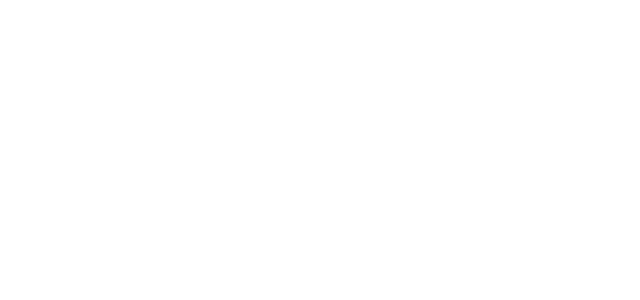
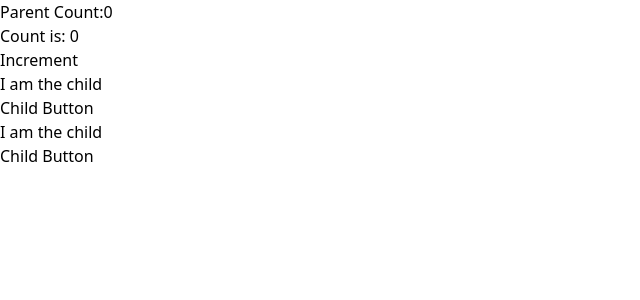
Before and after one commit to Shafee-ee/React_practice25, a React (Vite) app: page /ParentRerender in a window 1280 px wide. Before the commit this address had no page. Shown: the top 300 px of the page, without its empty margins (0-640 px from the left). Built offline with nearby package versions, Linux system fonts and the light colour scheme.

Commit message:
Practice

```diff
--- a/src/AppRoutes.jsx
+++ b/src/AppRoutes.jsx
@@ -8,6 +8,9 @@
 import FocusInput from './pages/FocusInput';
 import MultiInputChild from './pages/MultiInputChild';
 import MultiInputParent from './pages/MultiInputParent';
+import ParentRerender from './pages/ParentRerender';
+import ChildRerender from './pages/ChildRerender';
+import TempTest from './pages/TempTest';
 
 export default function AppRoutes() {
     return (
@@ -21,6 +24,9 @@
             <Route path="/FocusInput" element={<FocusInput />} />
             <Route path="MultiInputChild" element={<MultiInputChild />} />
             <Route path="/MultiInputParent" element={<MultiInputParent />} />
+            <Route path="/ParentRerender" element={<ParentRerender />} />
+            <Route path="/ChildRerender" element={<ChildRerender />} />
+            <Route path="/temp" element={<TempTest />} />
         </Routes>
     )
 }
--- /dev/null
+++ b/src/pages/ChildRerender.jsx
@@ -0,0 +1,15 @@
+import React from 'react'
+
+const ChildRerender = ({ onClick }) => {
+    console.log("Child Rendered");
+
+    return (
+        <div className='border p-4'>
+            <p>I am the child</p>
+
+            <button className="bg-red-300 p-4" onClick={onClick}>Child Button</button>
+        </div>
+    )
+}
+
+export default ChildRerender
--- a/src/pages/Home.jsx
+++ b/src/pages/Home.jsx
@@ -7,28 +7,30 @@
         <div>
             <h1 className='bg-green-300 text-center font-bold '>Welcome to React PlayGround</h1>
             <div className='p-10'>
-                <button className='py-4 bg-blue-300 rounded-lg px-4 hover:bg-blue-400' onClick={() => navigate("/reducer")}>
+                <button className='py-4 bg-blue-300 rounded-lg px-4 mt-2 hover:bg-blue-400' onClick={() => navigate("/reducer")}>
                     Go UseReducer
                 </button>
 
-                <button className='py-4 bg-red-300 rounded-lg px-4 ml-5 hover:bg-red-400' onClick={() => navigate("/reducerMem")}>
+                <button className='py-4 bg-red-300 rounded-lg px-4 mt-2 ml-5 hover:bg-red-400' onClick={() => navigate("/reducerMem")}>
                     ReduceAgain                </button>
-                <button className='py-4 bg-green-300 rounded-lg px-4 ml-5 hover:bg-green-400' onClick={() => navigate("/reduceForm")}>
+                <button className='py-4 bg-green-300 rounded-lg px-4 mt-2 ml-5 hover:bg-green-400' onClick={() => navigate("/reduceForm")}>
                     ReduceForm                </button>
 
-                <button className='py-4 bg-green-300 rounded-lg px-4 ml-5 hover:bg-green-400' onClick={() => navigate("/Parent")}>
+                <button className='py-4 bg-green-300 rounded-lg px-4  mt-2 ml-5 hover:bg-green-400' onClick={() => navigate("/Parent")}>
                     Parent                </button>
 
-                <button className='py-4 bg-green-300 rounded-lg px-4 ml-5 hover:bg-green-400' onClick={() => navigate("/Child")}>
+                <button className='py-4 bg-green-300 rounded-lg px-4 mt-2 ml-5 hover:bg-green-400' onClick={() => navigate("/Child")}>
                     Child                </button>
 
-                <button className='py-4 bg-green-300 rounded-lg px-4 ml-5 hover:bg-green-400' onClick={() => navigate("/FocusParent")}>
+                <button className='py-4 bg-green-300 rounded-lg px-4 mt-2 ml-5 hover:bg-green-400' onClick={() => navigate("/FocusParent")}>
                     FocusParent                </button>
 
-                <button className='py-4 bg-green-300 rounded-lg px-4 ml-5 hover:bg-green-400' onClick={() => navigate("/FocusInput")}>
+                <button className='py-4 bg-green-300 rounded-lg px-4 mt-2 ml-5 hover:bg-green-400' onClick={() => navigate("/FocusInput")}>
                     FocusInput                </button>
 
-                <button className='py-4 px-4 rounded bg-gray-300 ml-5 hover:bg-gray-400' onClick={() => navigate("/MultiInputParent")}>MultiInputParent</button>
+                <button className='py-4 px-4 rounded bg-gray-300 ml-5 mt-2 hover:bg-gray-400' onClick={() => navigate("/MultiInputParent")}>MultiInputParent</button>
+                <button className='p-4  rounded  bg-pink-300 hover:bg-pink-400 mt-2' onClick={() => navigate("/ParentRerender")}> Parent Re-render</button>
+
             </div>
         </div>
     )
--- /dev/null
+++ b/src/pages/ParentRerender.jsx
@@ -0,0 +1,28 @@
+import React, { useState } from 'react';
+import ChildRerender from './ChildRerender';
+
+const ParentRerender = () => {
+
+    const [count, setCount] = useState(0);
+
+    const handleChildClick = () => {
+        console.log('Child button Clicked')
+    }
+
+    console.log('Parent Rendered');
+
+
+
+    return (
+        <div className='border p-4'>
+            <h2>Parent Count:{count}</h2>
+            <p>Count is: {count}</p>
+            <button onClick={() => setCount(count + 1)}>Increment</button>
+
+            <ChildRerender onClick={handleChildClick} />
+            <ChildRerender onClick={handleChildClick} />
+        </div>
+    )
+}
+
+export default ParentRerender
--- /dev/null
+++ b/src/pages/TempTest.jsx
@@ -0,0 +1,14 @@
+import React, { useState } from 'react'
+
+const TempTest = () => {
+    const [count, setCount] = useState(0);
+    console.log('Rendered with count:', count);
+    return (
+        <div>
+            <h2>Count is:{count}</h2>
+            <button onClick={() => setCount(c => c + 1)}>Add</button>
+        </div>
+    )
+}
+
+export default TempTest
```
